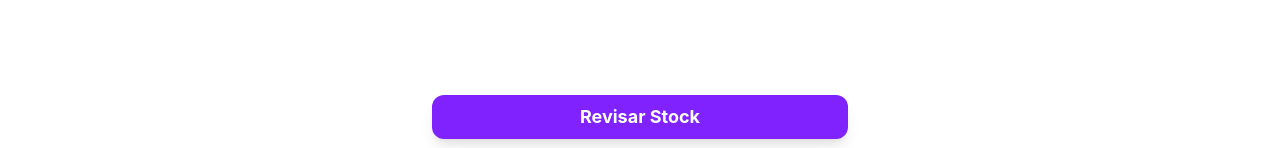
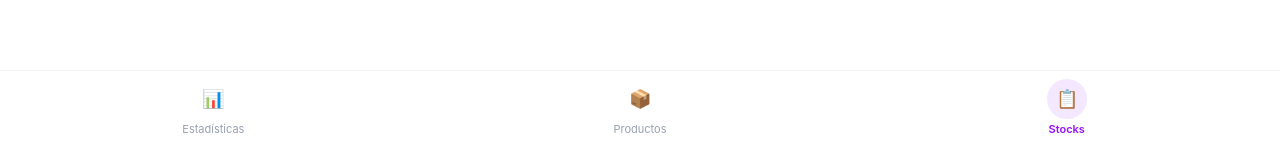
Before and after one commit to palavecino12/Zapi, a React (Vite) app in the folder frontend/: page /admin/stock in a window 1280 px wide. Shown: the part 649-797 px from the top of the page. Built offline with nearby package versions, Linux system fonts and the light colour scheme; no server answers; what @zxing/browser, @zxing/library would draw is missing.

Commit message:
subimos todo

```diff
--- a/frontend/src/App.tsx
+++ b/frontend/src/App.tsx
@@ -22,6 +22,8 @@ import { AddProduct } from "./pages/admin/AddProduct";
 import { Products } from "./pages/admin/Products";
 import { ReviewStock } from "./pages/admin/ReviewStock";
 import { Stock } from "./pages/admin/Stock";
+import Navbar from "./components/Navbar";
+import AppLayout from "./layout/appLayout";
 
 function App() {
 
@@ -46,16 +48,18 @@ function App() {
                 <Route path="/error" element={<ErrorFeedback />} />
                 <Route path="/loading" element={<Loading />} />
 
-                <Route path="/test" element={<Loading />} />
+                <Route path="/test" element={<Navbar />} />
 
                 {/* Admin */}
                 <Route path="/admin">
+                    <Route element={<AppLayout />} >
+                        <Route path="products" element={<Products />} />
+                        <Route path="statistics" element={<Statistics />} />
+                        <Route path="stock" element={<Stock />} />
+                    </Route>
                     <Route path="login" element={<Login />} />
                     <Route path="add-product" element={<AddProduct />} />
-                    <Route path="products" element={<Products />} />
                     <Route path="review-stock" element={<ReviewStock />} />
-                    <Route path="statistics" element={<Statistics />} />
-                    <Route path="stock" element={<Stock />} />
                 </Route>
 
             </Routes>
--- a/frontend/src/components/Navbar.tsx
+++ b/frontend/src/components/Navbar.tsx
@@ -1,44 +1,63 @@
-type Tab = 'Estadisticas' | 'Productos' | 'Stocks';
+import { NavLink } from "react-router-dom";
 
-interface NavbarProps {
-  active: Tab;
-  onChangeTab?: (tab: Tab) => void;
-}
+type Tab = "Estadisticas" | "Productos" | "Stocks";
 
-const TABS: { key: Tab; label: string; icon: string }[] = [
-  { key: 'Estadisticas', label: 'Estadísticas', icon: '📊' },
-  { key: 'Productos', label: 'Productos', icon: '📦' },
-  { key: 'Stocks', label: 'Stocks', icon: '📋' },
+const TABS: {
+  key: Tab;
+  label: string;
+  icon: string;
+  path: string;
+}[] = [
+    {
+      key: "Estadisticas",
+      label: "Estadísticas",
+      icon: "📊",
+      path: "/admin/statistics",
+    },
+    {
+      key: "Productos",
+      label: "Productos",
+      icon: "📦",
+      path: "/admin/products",
+    },
+    {
+      key: "Stocks",
+      label: "Stocks",
+      icon: "📋",
+      path: "/admin/stock",
+    },
   ];
 
-export default function Navbar({ active, onChangeTab }: NavbarProps) {
+export default function Navbar() {
   return (
     <nav className="flex border-t border-gray-100 bg-white py-2 pb-3.5">
-      {TABS.map((tab) => {
-        const isActive = tab.key === active;
-        return (
-          <button
+      {TABS.map((tab) => (
+        <NavLink
           key={tab.key}
-            onClick={() => onChangeTab?.(tab.key)}
-            className="flex-1 flex flex-col items-center justify-center"
+          to={tab.path}
+          className="flex flex-1 flex-col items-center justify-center"
         >
+          {({ isActive }) => (
+            <>
               <span
-              className={`w-10 h-10 rounded-full flex items-center justify-center text-lg ${
-                isActive ? 'bg-purple-100' : ''
+                className={`flex h-10 w-10 items-center justify-center rounded-full text-lg ${isActive ? "bg-purple-100" : ""
                   }`}
               >
                 {tab.icon}
               </span>
+
               <span
-              className={`text-[11px] mt-0.5 ${
-                isActive ? 'text-purple-600 font-semibold' : 'text-gray-400'
+                className={`mt-0.5 text-[11px] ${isActive
+                    ? "font-semibold text-purple-600"
+                    : "text-gray-400"
                   }`}
               >
                 {tab.label}
               </span>
-          </button>
-        );
-      })}
+            </>
+          )}
+        </NavLink>
+      ))}
     </nav>
   );
 }
--- /dev/null
+++ b/frontend/src/layout/appLayout.tsx
@@ -0,0 +1,19 @@
+import { Outlet } from "react-router-dom";
+import Navbar from "../components/Navbar";
+
+
+export default function AppLayout() {
+  return (
+    <div className="flex h-dvh flex-col overflow-hidden">
+      {/* Contenido de las rutas */}
+      <main className="flex-1 overflow-y-auto">
+        <Outlet />
+      </main>
+
+      {/* Navbar fijo abajo */}
+      <div className="shrink-0">
+        <Navbar />
+      </div>
+    </div>
+  );
+}
--- a/frontend/src/pages/admin/Login.tsx
+++ b/frontend/src/pages/admin/Login.tsx
@@ -1,9 +1,13 @@
 
 
+import { useNavigate } from "react-router-dom";
 import { Button } from "../../components/Button";
 import { Imput } from "../../components/Imput";
 
 export function Login() {
+
+  const navigate = useNavigate();
+
   return (
     <div className="flex min-h-dvh w-full flex-col items-center justify-center overflow-y-auto bg-white px-6 py-10 sm:px-8">
       <div className="w-full max-w-sm">
@@ -33,7 +37,7 @@ export function Login() {
             placeholder="••••••••"
           />
 
-          <Button type="submit" className="mt-2 w-full!">
+          <Button type="submit" className="mt-2 w-full!" onClick={()=> navigate("/admin/statistics")}>
             Entrar
           </Button>
         </form>
```
Lines whose indentation alone changed are shown as unchanged.
